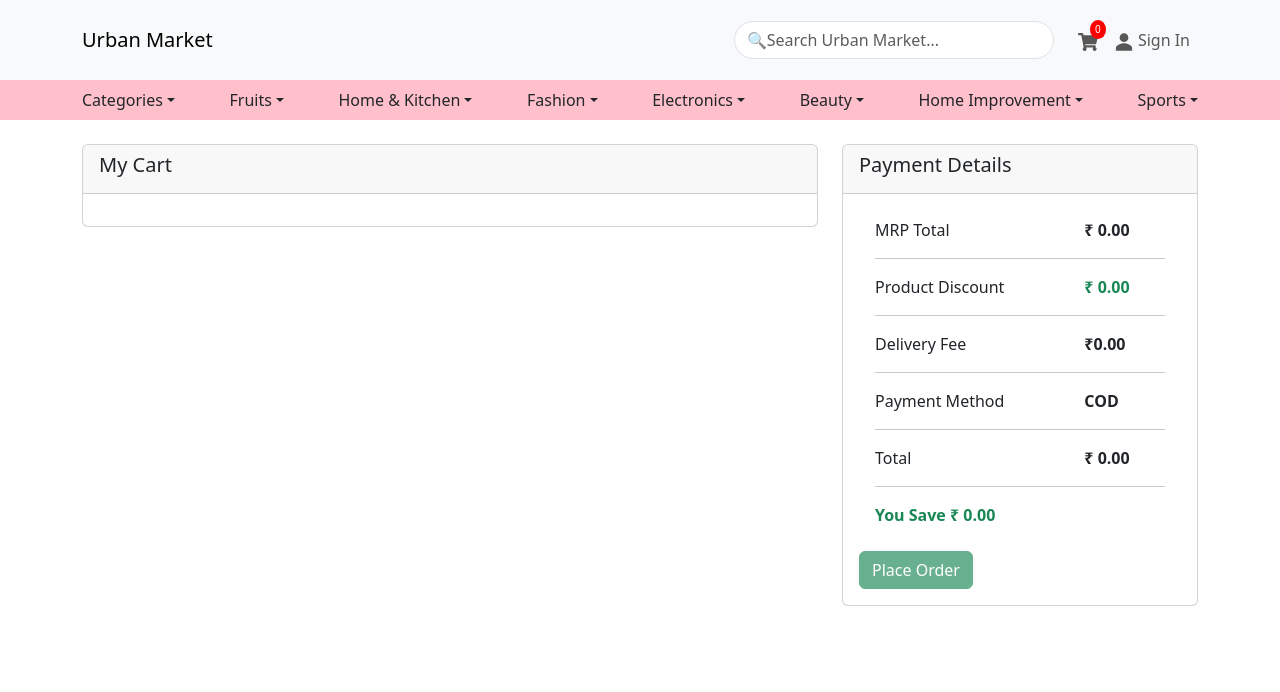
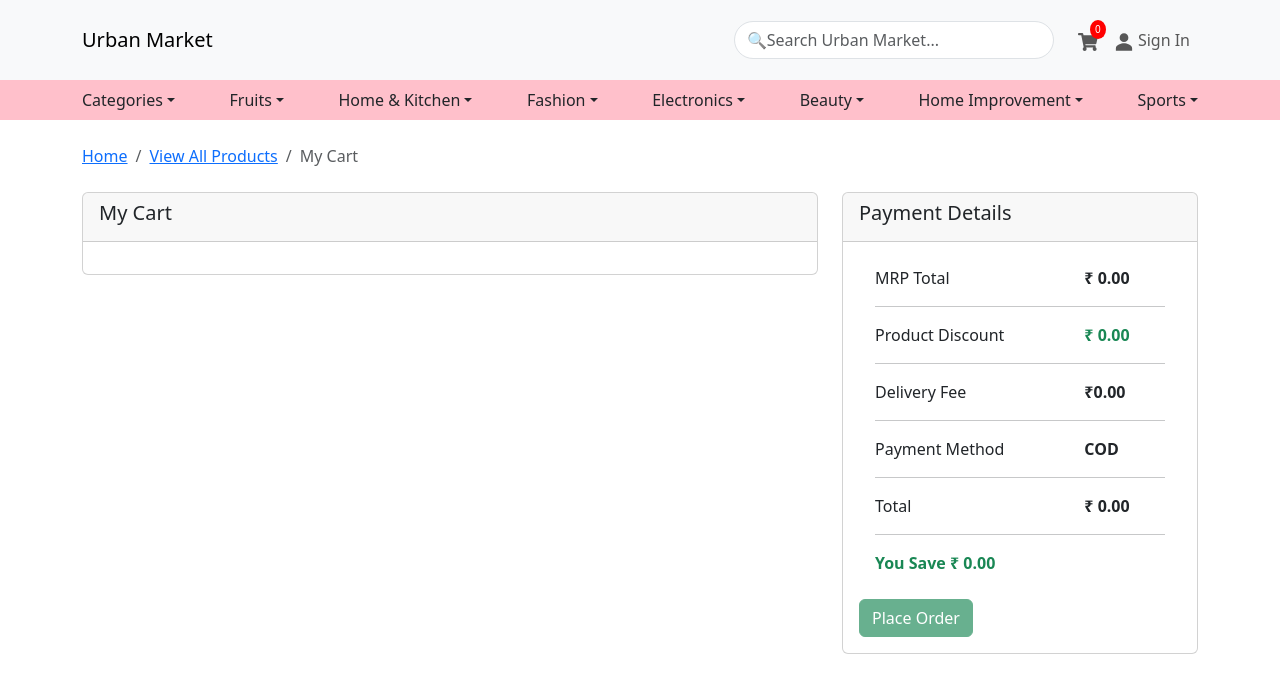
Before and after one commit to Suraj-Sangale/urban-market, a React (Create React App) app: page /checkout in a window 1280 px wide. Shown: the top 692 px of the page. Built offline with nearby package versions, Linux system fonts and the light colour scheme.

Commit message:
Breadcrumb add

```diff
--- a/src/components/pages/CheckoutPage.js
+++ b/src/components/pages/CheckoutPage.js
@@ -1,5 +1,5 @@
 import React, { useState } from 'react';
-import { Container, Row, Col, Card, Button, ListGroup, Form, Image } from 'react-bootstrap';
+import { Container, Row, Col, Card, Button, ListGroup, Form, Image, Breadcrumb } from 'react-bootstrap';
 import { useDispatch, useSelector } from 'react-redux';
 import RoundedButton from '../molecules/RoundedButton';
 import { combineArrObject, findArrObject } from '../Data/GenericAction';
@@ -84,6 +84,15 @@ const CheckoutPage = () => {
 
     return (
         <Container style={{ marginTop: '9rem' }}>
+            <Row className="mb-2">
+                <Col>
+                    <Breadcrumb>
+                        <Breadcrumb.Item href="/home">Home</Breadcrumb.Item>
+                        <Breadcrumb.Item href="/products">View All Products</Breadcrumb.Item>
+                        <Breadcrumb.Item active> My Cart</Breadcrumb.Item>
+                    </Breadcrumb>
+                </Col>
+            </Row>
             <Row>
                 <Col md={8}>
                     <Card>
```
